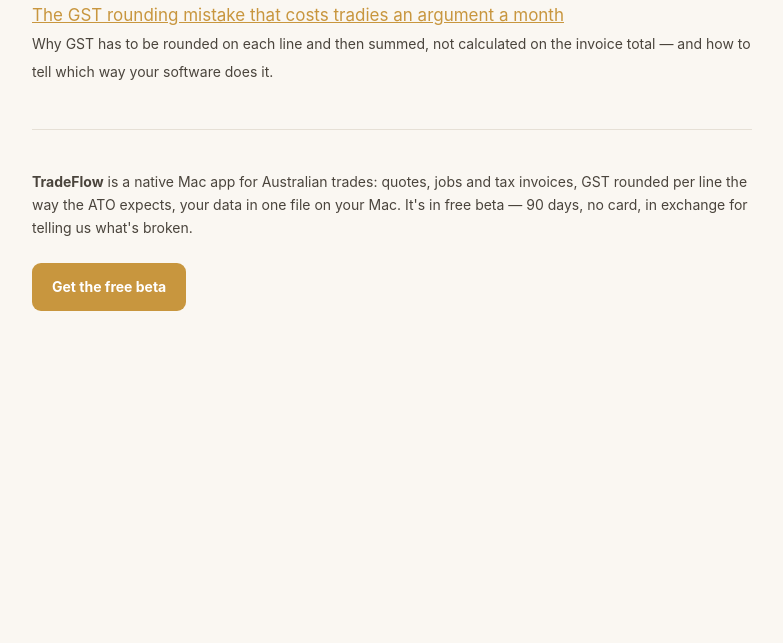
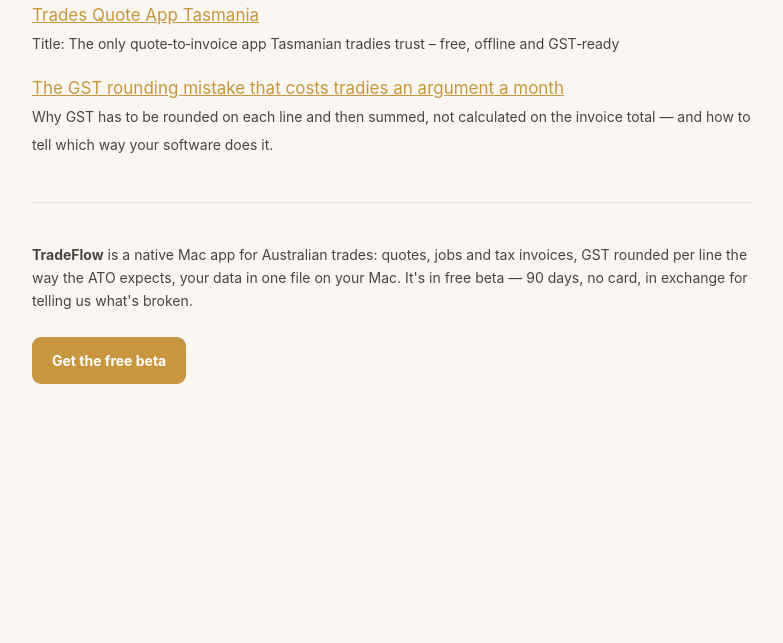
Before and after one commit to Dapperscyphozoa/tradeflow, a plain HTML site: page docs/blog/index.html in a window 1280 px wide. Shown: the part 157-800 px from the top of the page, without its empty margins (248-1031 px from the left). Drawn offline with Linux system fonts and the light colour scheme.

Commit message:
publish: blog index

```diff
--- a/docs/blog/index.html
+++ b/docs/blog/index.html
@@ -28,6 +28,7 @@ footer{border:0;border-top:1px solid var(--line);margin-top:44px;padding:26px 0
 </style></head><body><div class="wrap">
 <header><a class="brand" href="https://dapperscyphozoa.github.io/tradeflow/"><span class="mark">»</span> TradeFlow</a></header>
 <h1>Notes for Australian trades</h1><p class="date"></p>
+<p><a href="https://dapperscyphozoa.github.io/tradeflow/blog/trades-quote-app-tasmania/">Trades Quote App Tasmania</a><br><span style="font-size:14px">Title: The only quote‑to‑invoice app Tasmanian tradies trust – free, offline and GST‑ready</span></p>
 <p><a href="https://dapperscyphozoa.github.io/tradeflow/blog/gst-rounding-per-line/">The GST rounding mistake that costs tradies an argument a month</a><br><span style="font-size:14px">Why GST has to be rounded on each line and then summed, not calculated on the invoice total — and how to tell which way your software does it.</span></p>
 <footer><p><strong>TradeFlow</strong> is a native Mac app for Australian trades: quotes, jobs and
 tax invoices, GST rounded per line the way the ATO expects, your data in one file on your Mac.
```
